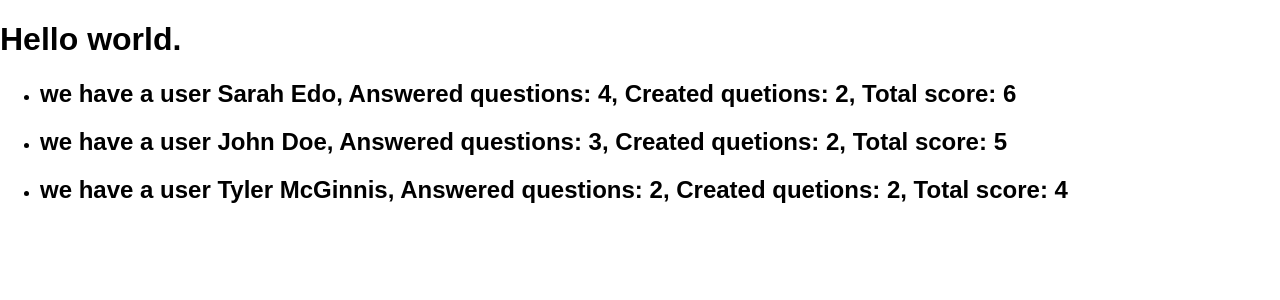
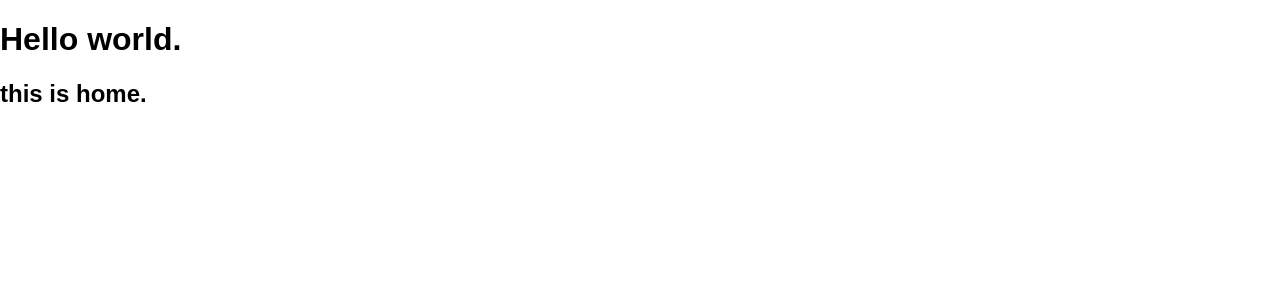
Before and after one commit to yuyi1000/reactnd-would-you-rather-app, a React (Create React App) app: page /home in a window 1280 px wide. Shown: the top 300 px of the page. Built offline with nearby package versions, Linux system fonts and the light colour scheme.

Commit message:
add Home component

```diff
--- a/src/components/App.js
+++ b/src/components/App.js
@@ -3,6 +3,7 @@
 import Login from './Login'
 import NewQuestion from './NewQuestion'
 import Leaderboard from './Leaderboard'
+import Home from './Home'
 import { handleInitalData } from '../actions/shared'
 
 class App extends Component {
@@ -19,7 +20,8 @@
         <h1>Hello world.</h1>
         {/* <Login /> */}
         {/* <NewQuestion /> */}
-        <Leaderboard />
+        {/* <Leaderboard /> */}
+        <Home />
       </div>
     )
 
--- /dev/null
+++ b/src/components/Home.js
@@ -0,0 +1,16 @@
+import React, { Component } from 'react'
+import { connect } from 'react-redux'
+
+class Home extends Component {
+
+
+  render() {
+    return (
+      <h2>
+        this is home.
+      </h2>
+    )
+  }
+}
+
+export default connect()(Home)
```
Also changed, not shown: src/components/AnsweredQuestion.js (added, +18 -0 lines), src/components/UnansweredQuestion.js (added, +18 -0 lines).
